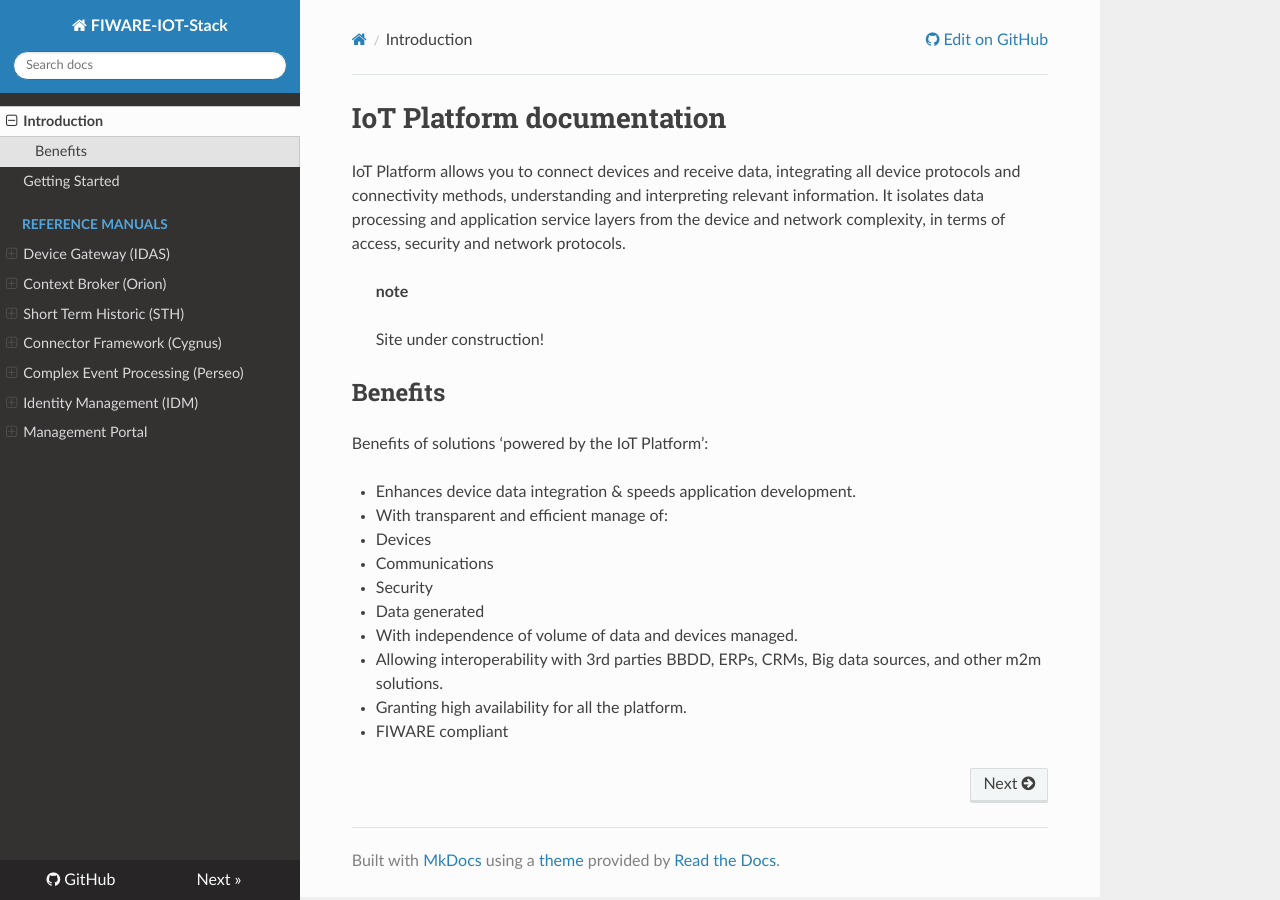
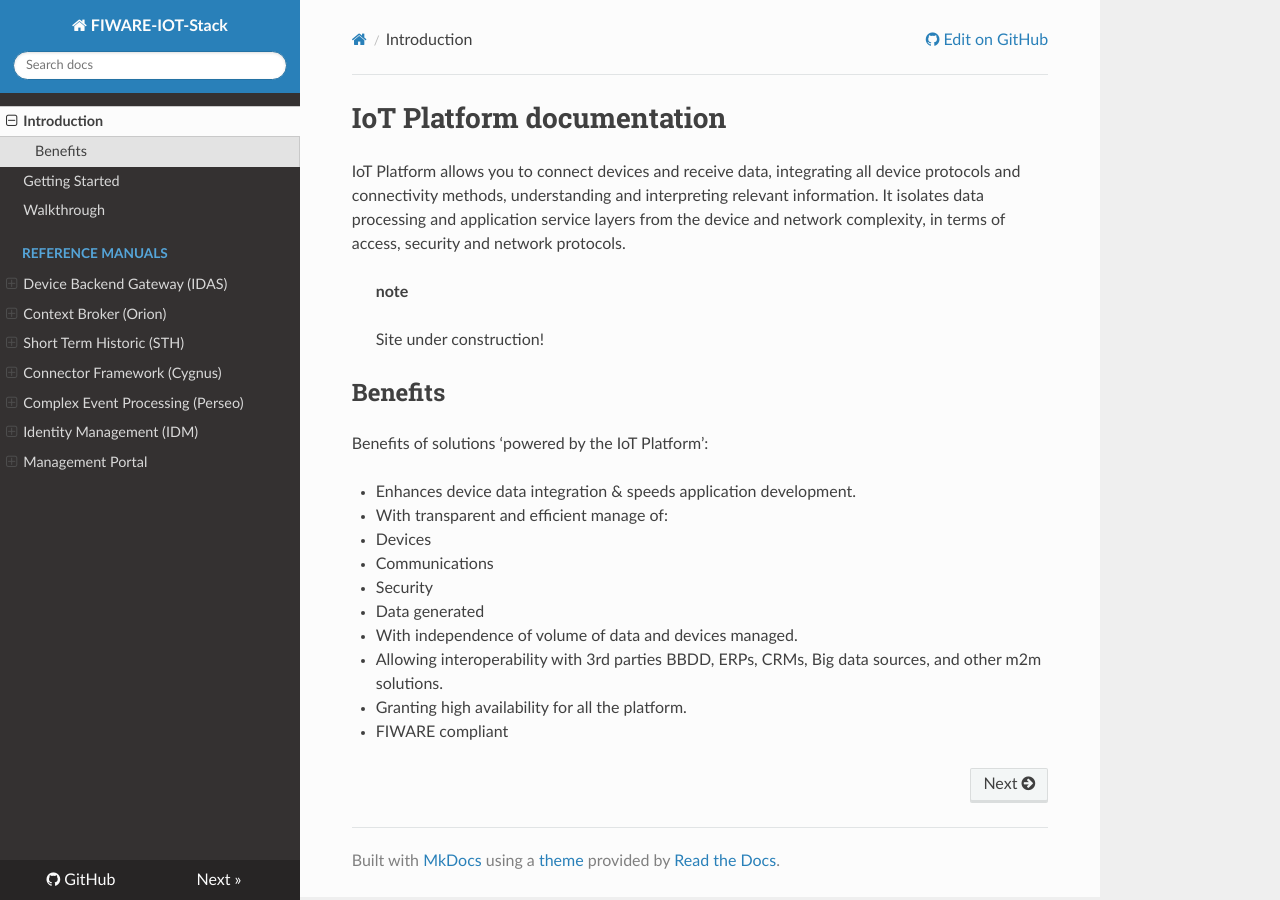
Before and after one commit to telefonicaid/thinking-cities, an MkDocs documentation site: the page built from docs/index.md, in a window 1280 px wide. Built offline with MkDocs 1.6.1, drawn with Linux system fonts in a browser that asks for light colours; nearby versions of some CDN libraries; old or Windows-style settings are respelled for this version of MkDocs.

Commit message:
Update mkdocs.yml

```diff
--- a/mkdocs.yml
+++ b/mkdocs.yml
@@ -10,9 +10,10 @@ theme: readthedocs
 pages:
   - 'Introduction': 'index.md'
   - 'Getting Started': 'quickguide.md'
+  - 'Walkthrough': 'walkthrough.md'
   - 'Reference Manuals':
-    - 'Device Gateway (IDAS)':
-      - 'Introduction': 'WorkInProgress.md'
+    - 'Device Backend Gateway (IDAS)':
+      - 'Introduction': 'https://github.com/telefonicaid/fiware-IoTAgent-Cplusplus/blob/release/1.0.2/README.md'
     - 'Context Broker (Orion)':
       - Introduction: 'externals/fiware-orion/doc/manuals/user/walkthrough_apiv1.md'
       - 'Adding entities and attributes': 'externals/fiware-orion/doc/manuals/user/append_and_delete.md'
```
